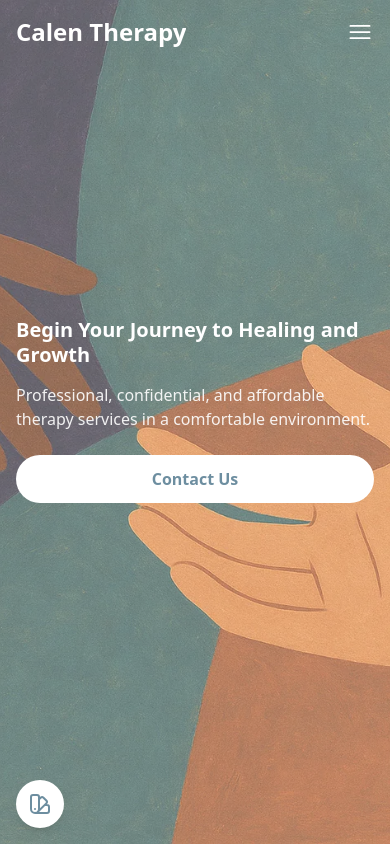
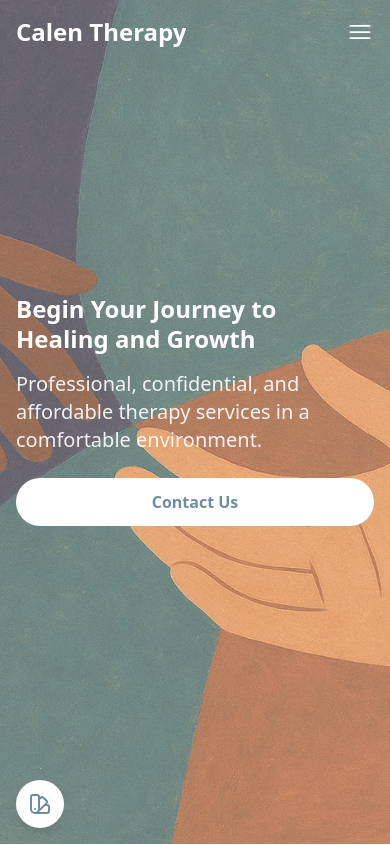
Before and after one commit to millsaj/calen-therapy, a Next.js app: page / in a window 390 px wide. Shown: the top 845 px of the page. Built offline with nearby package versions, Linux system fonts and the light colour scheme.

Commit message:
Fix responsive styling of full page hero

```diff
--- a/app/_components/hero/FullPageHero.tsx
+++ b/app/_components/hero/FullPageHero.tsx
@@ -23,7 +23,7 @@ export const FullPageHero = ({
   };
 
   return (
-    <>
+    <section className="relative min-h-screen flex items-center justify-center text-white overflow-hidden">
       <div className="absolute inset-0 z-0">
         <Image
           src={images.general.homeHero.src}
@@ -34,12 +34,12 @@ export const FullPageHero = ({
         />
       </div>
 
-      <section className="container mx-auto relative h-screen flex items-center justify-center text-white overflow-hidden">
-        <div className="container mx-auto mx-0 sm:ml-0 sm:px-6 relative z-10 max-w-full sm:max-w-3xl my-20 pt-10 px-4 text-left">
-          <h1 className="text-xl sm:text-4xl md:text-6xl font-bold text-white leading-tight mb-4 sm:mb-6">
+      <div className="container mx-auto">
+        <div className="container mx-auto mx-0 sm:ml-0 sm:px-6 relative z-10 max-w-full sm:max-w-3xl my-20 pt-10 sm:pt-30 px-4 text-left">
+          <h1 className="text-2xl sm:text-4xl md:text-5xl lg:text-6xl font-bold text-white leading-tight mb-4 sm:mb-6">
             {title}
           </h1>
-          <p className="text-base sm:text-xl text-white opacity-90 mb-6 sm:mb-10">
+          <p className="text-xl sm:text-2xl text-white opacity-90 mb-6 sm:mb-10">
             {subtitle}
           </p>
           <div className="flex flex-col space-y-3 sm:flex-row sm:space-y-0 sm:space-x-6">
@@ -57,10 +57,10 @@ export const FullPageHero = ({
             </button>
           </div>
         </div>
+      </div>
 
-        <PageDownButton />
-      </section>
-    </>
+      <PageDownButton />
+    </section>
   );
 };
 
```
